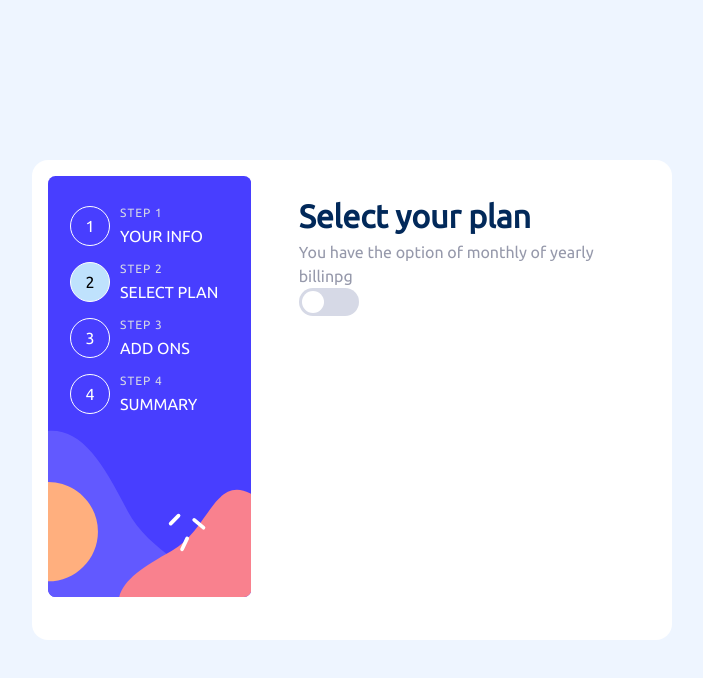
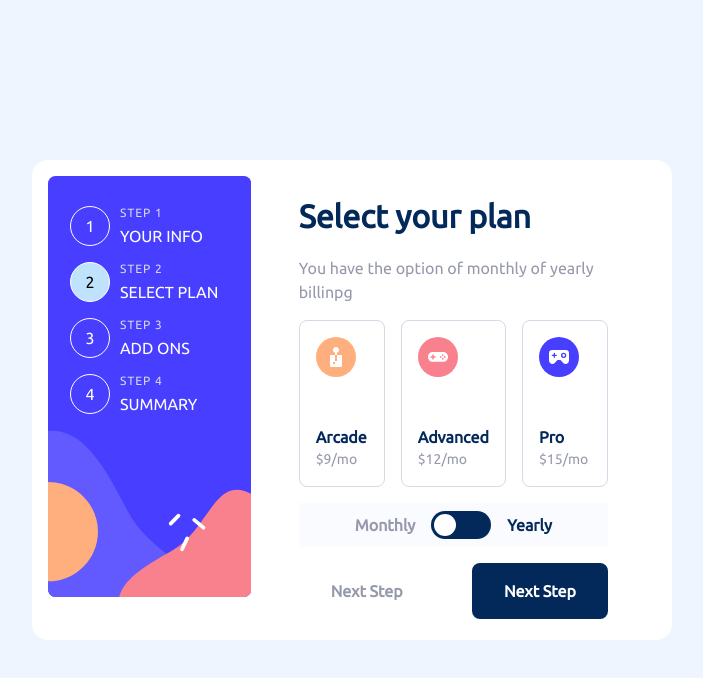
Before and after one commit to rus6600/multiform, a React (Vite) app: page / in a window 1280 px wide. Both pictures are taken after a click on the item "SELECT PLAN". Shown: the top 678 px of the page, without its empty margins (288-991 px from the left). Built offline with nearby package versions, Linux system fonts and the light colour scheme.

Commit message:
add select plan page

```diff
--- a/src/components/ui/Button.tsx
+++ b/src/components/ui/Button.tsx
@@ -1,16 +1,23 @@
 import React from 'react';
 import styled, { css } from 'styled-components';
+import { ButtonVariants } from '../../interfaces';
 
 interface ButtonProps extends React.ComponentProps<'button'> {
   text: string;
+  onClick: () => void;
+  variant?: ButtonVariants;
 }
 
-export const Button: React.FC<ButtonProps> = ({ text }) => {
-  return <StyledButton>{text}</StyledButton>;
+export const Button: React.FC<ButtonProps> = ({ text, variant = 'primary', onClick }) => {
+  return (
+    <StyledButton variant={variant} onClick={onClick}>
+      {text}
+    </StyledButton>
+  );
 };
 
-const StyledButton = styled('button')`
-  ${({ theme }) => css`
+const StyledButton = styled('button')<{ variant?: ButtonVariants }>`
+  ${({ theme, variant }) => css`
     max-width: fit-content;
     border-radius: 0.5rem;
     border: none;
@@ -19,8 +26,30 @@ const StyledButton = styled('button')`
     background-color: ${theme.colors.marineBlue};
     padding: 1rem 2rem;
 
+    ${variant === 'tertiary' &&
+    css`
+      background-color: ${theme.colors.white};
+      color: ${theme.colors.coolGray};
+      &:hover {
+        outline: 1px solid ${theme.colors.coolGray};
+      }
+    `}
+
+    ${variant === 'secondary' &&
+    css`
+      background-color: ${theme.colors.purplishBlue};
+      color: ${theme.colors.white};
+    `}
+
     &:hover {
+      opacity: 0.7;
       cursor: pointer;
     }
   `}
 `;
+
+export const ButtonWrapper = styled('div')`
+  display: flex;
+  margin-top: auto;
+  justify-content: space-between;
+`;
--- a/src/components/ui/PageLayout.tsx
+++ b/src/components/ui/PageLayout.tsx
@@ -17,10 +17,11 @@ export const PageLayout: React.FC<PageLayoutProps> = ({ title, text, children })
     </Wrapper>
   );
 };
-export const Wrapper = styled('div')`
+const Wrapper = styled('div')`
   display: flex;
   padding: 1rem 3rem;
   height: 100%;
+  gap: 1rem;
   flex-direction: column;
 `;
 
--- a/src/components/ui/Switch.tsx
+++ b/src/components/ui/Switch.tsx
@@ -1,16 +1,24 @@
-import React, { ChangeEvent, useState } from 'react';
+import React, { ChangeEvent, SetStateAction } from 'react';
 import styled, { css } from 'styled-components';
 
-export const Switch: React.FC = () => {
-  const [checked, setChecked] = useState(false);
+type SwitchProps = {
+  on: string;
+  off: string;
+  setChecked: React.Dispatch<SetStateAction<any>>;
+};
 
+export const Switch: React.FC<SwitchProps> = ({ on, off, setChecked }) => {
   const handleChange = (e: ChangeEvent<HTMLInputElement>) => {
-    setChecked(e.target.checked);
+    if (!e.target.checked) {
+      setChecked(on);
+    } else {
+      setChecked(off);
+    }
   };
 
   return (
     <Label>
-      <Input checked={checked} type="checkbox" onChange={handleChange} />
+      <Input type="checkbox" onChange={handleChange} />
       <StyledSwitch />
     </Label>
   );
@@ -28,7 +36,7 @@ const StyledSwitch = styled('div')`
     position: relative;
     width: 60px;
     height: 28px;
-    background: ${theme.colors.lightGray};
+    background: ${theme.colors.marineBlue};
     border-radius: 32px;
     padding: 4px;
     transition: 300ms all;
--- a/src/interfaces/componentsProps.ts
+++ b/src/interfaces/componentsProps.ts
@@ -3,6 +3,8 @@ import React from 'react';
 export type BasePageProps = {
   children?: React.ReactNode;
 };
+
+export type ButtonVariants = 'primary' | 'secondary' | 'tertiary';
 
 export type inputsType = 'name' | 'email' | 'number';
 
@@ -15,3 +17,19 @@ export const inputEnum: Record<inputsType, inputsType> = {
 export type inputFieldsType = (typeof inputEnum)[keyof typeof inputEnum];
 
 export type FormDataType = Record<inputFieldsType, string>;
+
+export type plans = 'arcade' | 'advanced' | 'pro';
+
+export type plansType = { name: plans; monthly: number; yearly: number; logo: string };
+
+export type timePlan = 'monthly' | 'yearly';
+
+export const timePlanEnum: Record<timePlan, timePlan> = {
+  monthly: 'monthly',
+  yearly: 'yearly',
+};
+
+export type PlanDataType = {
+  timePlan: timePlan;
+  plan: plans;
+};
--- a/src/interfaces/index.ts
+++ b/src/interfaces/index.ts
@@ -1,2 +1,3 @@
 export * from './themeinterface.ts';
 export * from './componentsProps.ts';
+export * from './providerinterface.ts';
--- a/src/interfaces/providerinterface.ts
+++ b/src/interfaces/providerinterface.ts
@@ -1,5 +1,5 @@
 import { FormActions } from '../provider/actions.ts';
-import { FormDataType } from './componentsProps.ts';
+import { FormDataType, PlanDataType } from './componentsProps.ts';
 
 export const FormPageEnum = {
   yourInfo: 'YOUR INFO',
@@ -13,11 +13,13 @@ export type pagesEnum = (typeof FormPageEnum)[keyof typeof FormPageEnum];
 export type FormStateType = {
   activePage: pagesEnum;
   formData?: FormDataType;
+  planData?: PlanDataType;
 };
 
 export type MapPayload = {
   [FormActions.changePage]: pagesEnum;
   [FormActions.setFormData]: FormDataType;
+  [FormActions.setPlanData]: PlanDataType;
 };
 
 export type ActionMap<M extends Record<(typeof FormActions)[keyof typeof FormActions], MapPayload[keyof MapPayload]>> =
@@ -38,4 +40,5 @@ export type FormContextType = {
   formState: FormStateType;
   changePage: (page: pagesEnum) => void;
   setFormData: (formData: FormDataType) => void;
+  setPlanData: (planData: PlanDataType) => void;
 };
--- a/src/pages/PageAddOns.tsx
+++ b/src/pages/PageAddOns.tsx
@@ -1,5 +1,8 @@
-import React from 'react';
+import React, { useContext } from 'react';
+import { FormContext } from '../provider/context.ts';
 
 export const PageAddOns: React.FC = () => {
+  const state = useContext(FormContext);
+  console.log(state);
   return <div>PageAddOns</div>;
 };
--- a/src/pages/PageSelectPlan.tsx
+++ b/src/pages/PageSelectPlan.tsx
@@ -1,14 +1,171 @@
-import React, { useContext } from 'react';
+import React, { useContext, useState } from 'react';
+import styled, { css } from 'styled-components';
+
 import { FormContext } from '../provider/context.ts';
-import { PageLayout, Switch } from '../components/ui';
+import { Button, ButtonWrapper, PageLayout, Switch } from '../components/ui';
+import { FormPageEnum, plansType, timePlan, timePlanEnum } from '../interfaces';
+import Arcade from '../assets/images/icon-arcade.svg';
+import Advanced from '../assets/images/icon-advanced.svg';
+import Pro from '../assets/images/icon-pro.svg';
 
 export const PageSelectPlan: React.FC = () => {
-  const state = useContext(FormContext);
-  console.log(state);
+  const { changePage, setPlanData, formState } = useContext(FormContext);
+  const [planType, setPlanType] = useState<timePlan>(timePlanEnum.monthly);
+  const [error, setError] = useState<boolean>(false);
+  const plans: Array<plansType> = [
+    {
+      name: 'arcade',
+      monthly: 9,
+      yearly: 90,
+      logo: Arcade,
+    },
+    {
+      name: 'advanced',
+      monthly: 12,
+      yearly: 120,
+      logo: Advanced,
+    },
+    {
+      name: 'pro',
+      monthly: 15,
+      yearly: 150,
+      logo: Pro,
+    },
+  ];
+
+  const handleClick = () => {
+    if (!formState.planData) {
+      setError(true);
+      return;
+    } else {
+      setError(false);
+      changePage(FormPageEnum.addOns);
+    }
+  };
 
   return (
     <PageLayout title="Select your plan" text="You have the option of monthly of yearly billinpg">
-      <Switch />
+      {error && <AlertText>Please choose one of the following plans</AlertText>}
+      <Cards>
+        {plans.map((plan) => {
+          return (
+            <Card
+              key={plan.name}
+              onClick={() => setPlanData({ timePlan: planType, plan: plan.name })}
+              selected={formState.planData?.plan === plan.name}>
+              <Logo src={plan.logo}></Logo>
+              <CardText>
+                <CardTitle>{plan.name}</CardTitle>
+                <CardDescription>
+                  {planType === timePlanEnum.monthly ? `$${plan.monthly}/mo` : `$${plan.yearly}/y`}
+                  {planType === timePlanEnum.yearly && <AdditionalText>2 months free</AdditionalText>}
+                </CardDescription>
+              </CardText>
+            </Card>
+          );
+        })}
+      </Cards>
+      <SwitchWrapper>
+        <SwitchLabel selected={true}>Monthly</SwitchLabel>
+        <Switch on={timePlanEnum.monthly} off={timePlanEnum.yearly} setChecked={setPlanType} />
+        <SwitchLabel selected={false}>Yearly</SwitchLabel>
+      </SwitchWrapper>
+      <ButtonWrapper>
+        <Button text={'Next Step'} variant={'tertiary'} onClick={() => changePage(FormPageEnum.yourInfo)}></Button>
+
+        <Button text={'Next Step'} onClick={handleClick}></Button>
+      </ButtonWrapper>
     </PageLayout>
   );
 };
+
+const Cards = styled('div')`
+  display: grid;
+  grid-template-columns: repeat(3, 1fr);
+  gap: 1rem;
+  justify-content: space-between;
+`;
+
+const Card = styled('div')<{ selected: boolean }>`
+  ${({ theme, selected }) => css`
+    display: flex;
+    padding: 1rem;
+    flex-grow: 1;
+    border: 1px solid ${theme.colors.lightGray};
+    border-radius: 0.5rem;
+    flex-direction: column;
+    gap: 3rem;
+    justify-content: space-between;
+
+    ${selected &&
+    css`
+      border: 1px solid ${theme.colors.marineBlue};
+    `}
+
+    &:hover {
+      cursor: pointer;
+    }
+  `}
+`;
+const CardText = styled('div')`
+  display: flex;
+  flex-direction: column;
+`;
+
+const CardTitle = styled('p')`
+  ${({ theme }) => css`
+    font-weight: 600;
+    color: ${theme.colors.marineBlue};
+    &::first-letter {
+      text-transform: capitalize;
+    }
+  `}
+`;
+
+const AdditionalText = styled('span')`
+  ${({ theme }) => css`
+    font-size: 12px;
+    color: ${theme.colors.marineBlue};
+  `}
+`;
+
+const CardDescription = styled('p')`
+  ${({ theme }) => css`
+    font-size: 14px;
+    color: ${theme.colors.coolGray};
+  `}
+`;
+
+const Logo = styled('img')`
+  width: 40px;
+  object-fit: contain;
+  aspect-ratio: 1;
+`;
+
+const SwitchWrapper = styled('div')`
+  ${({ theme }) => css`
+    display: flex;
+    padding-block: 0.5rem;
+    align-items: center;
+    gap: 1rem;
+    justify-content: center;
+    background-color: ${theme.colors.alabaster};
+  `}
+`;
+
+const SwitchLabel = styled('p')<{ selected: boolean }>`
+  ${({ theme, selected }) => css`
+    color: ${theme.colors.marineBlue};
+    font-weight: 600;
+    ${selected &&
+    css`
+      color: ${theme.colors.coolGray};
+    `};
+  `}
+`;
+
+const AlertText = styled('h3')`
+  ${({ theme }) => css`
+    color: ${theme.colors.strawberryRed};
+  `}
+`;
--- a/src/provider/actions.ts
+++ b/src/provider/actions.ts
@@ -1,4 +1,5 @@
 export const FormActions = {
   changePage: 'CHANGE_PAGE',
   setFormData: 'SET_FORM_DATA',
+  setPlanData: 'SET_PLAN_DATE',
 } as const;
--- a/src/provider/context.ts
+++ b/src/provider/context.ts
@@ -1,5 +1,6 @@
 import React from 'react';
-import { FilterActions, FormContextType, FormStateType } from '../interfaces/providerinterface.ts';
+
+import { FilterActions, FormContextType, FormStateType } from '../interfaces';
 import { FormActions } from './actions.ts';
 
 export const FormContext = React.createContext<FormContextType>({} as FormContextType);
@@ -9,5 +10,6 @@ export const GetFormContext = (formState: FormStateType, dispatch: React.Dispatc
     formState,
     changePage: (payload) => dispatch({ type: FormActions.changePage, payload }),
     setFormData: (payload) => dispatch({ type: FormActions.setFormData, payload }),
+    setPlanData: (payload) => dispatch({ type: FormActions.setPlanData, payload }),
   };
 };
--- a/src/provider/reducer.ts
+++ b/src/provider/reducer.ts
@@ -1,5 +1,5 @@
 import { FormActions } from './actions.ts';
-import { FilterActions, FormPageEnum, FormStateType } from '../interfaces/providerinterface.ts';
+import { FilterActions, FormPageEnum, FormStateType } from '../interfaces';
 
 export const FormState: FormStateType = {
   activePage: FormPageEnum.yourInfo,
@@ -17,6 +17,11 @@ export const FormReducer = (FormState: FormStateType, action: FilterActions): Fo
         ...FormState,
         formData: action.payload,
       };
+    case FormActions.setPlanData:
+      return {
+        ...FormState,
+        planData: action.payload,
+      };
     default:
       return FormState;
   }
```
